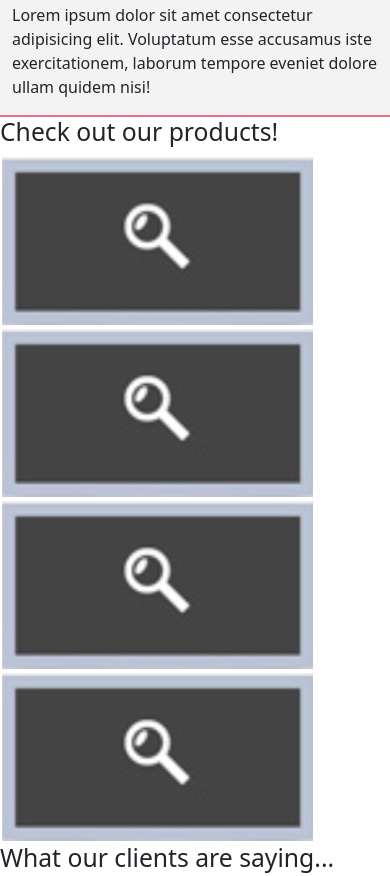
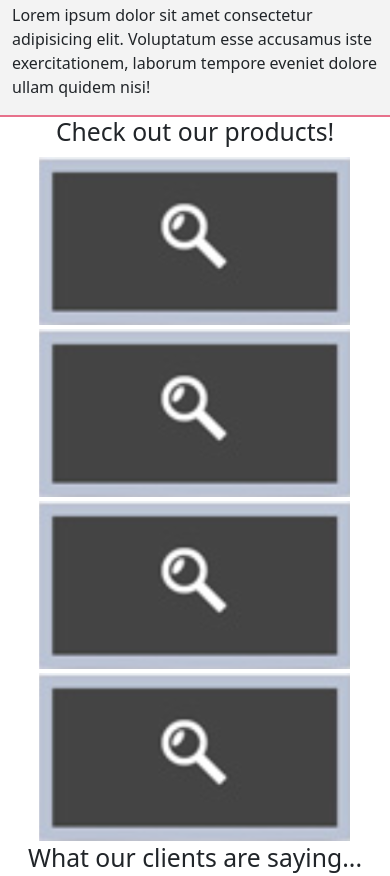
Before and after one commit to patiskiba/bloom-project, a plain HTML site: page index.html in a window 390 px wide. Shown: the part 1331-2207 px from the top of the page. Drawn offline with Linux system fonts and the light colour scheme; a web font is replaced by a local one.

Commit message:
Alignment in product section

```diff
--- a/index.html
+++ b/index.html
@@ -114,28 +114,28 @@
                 <div class="col-xs-12 col-md-8 col-lg-7 storeCol">
                     <div class="row">
                         <div class="col-12">
-                            <h2>Check out our products!</h2>
+                            <h2 class="text-center text-md-start">Check out our products!</h2>
                         </div>
                     </div>
                     <div class="row">
-                        <div class="col-xs-12 col-md-6">
+                        <div class="col-xs-12 col-md-6 d-flex justify-content-center">
                             <img src="./images/product.png" alt="Product image" class="img-fluid">
                         </div>
-                        <div class="col-xs-12 col-md-6">
+                        <div class="col-xs-12 col-md-6 d-flex justify-content-center">
                             <img src="./images/product.png" alt="Product image" class="img-fluid">
                         </div>
-                        <div class="col-xs-12 col-md-6">
+                        <div class="col-xs-12 col-md-6 d-flex justify-content-center">
                             <img src="./images/product.png" alt="Product image" class="img-fluid">
                         </div>
-                        <div class="col-xs-12 col-md-6">
+                        <div class="col-xs-12 col-md-6 d-flex justify-content-center">
                             <img src="./images/product.png" alt="Product image" class="img-fluid">
                         </div>
                     </div>
                 </div>
-                <div class="col-xs-12 col-md-4 col-md-5 clientCol">
+                <div class="col-xs-12 col-sm-12 col-md-12 col-lg-5 clientCol">
                     <div class="row">
                         <div class="col-12">
-                            <h2>What our clients are saying...</h2>
+                            <h2 class="text-center text-md-start">What our clients are saying...</h2>
                         </div>
                     </div>
                     <div class="row">
```
